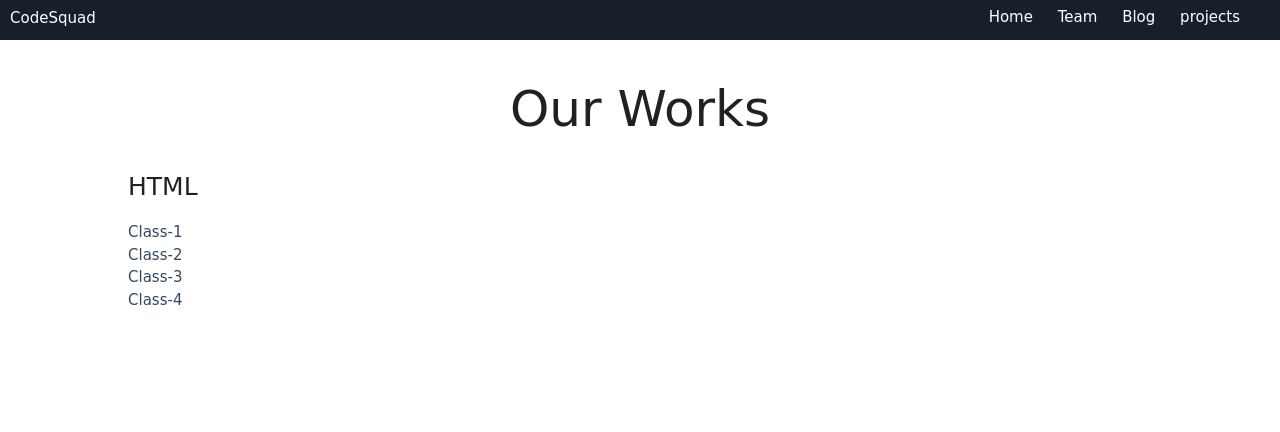
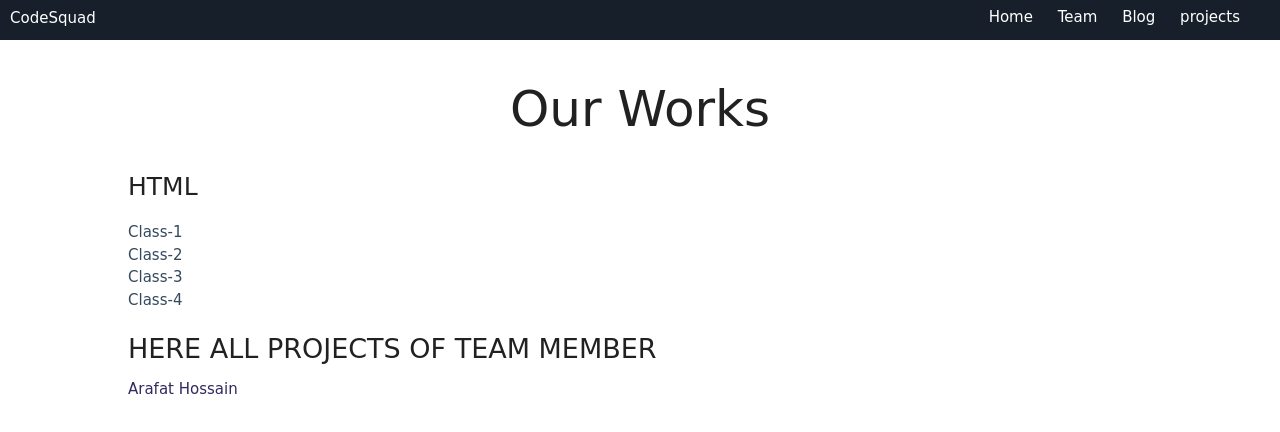
Before and after one commit to ehalted/codesquad, a plain HTML site: page projects.html in a window 1280 px wide. Drawn offline with nearby package versions, Linux system fonts and the light colour scheme.

Commit message:
added a link

```diff
--- a/css/projects.css
+++ b/css/projects.css
@@ -77,6 +77,16 @@ label {
     color:tomato;
 }
 
+.teampro h4{
+    text-transform: uppercase;
+    font-size: 27px;
+
+}
+.teampro a{
+    color:#32295e;
+    font-size: 15px;
+}
+
 
 
 
--- a/projects.html
+++ b/projects.html
@@ -42,6 +42,11 @@
                 <li><a href="#">Class-4</a></li>
             </ul>
         </div>
+        <div class="teampro">
+            <h4> Here all Projects of Team Member</h4>
+            <a href="https://drive.google.com/file/d/1NDxQ_aj0WVV5Twm2bhLjJhNiseGyQ97H/view?usp=sharing"> Arafat Hossain</a>
+        </div>
+
     </div>
 
     </body>
```
